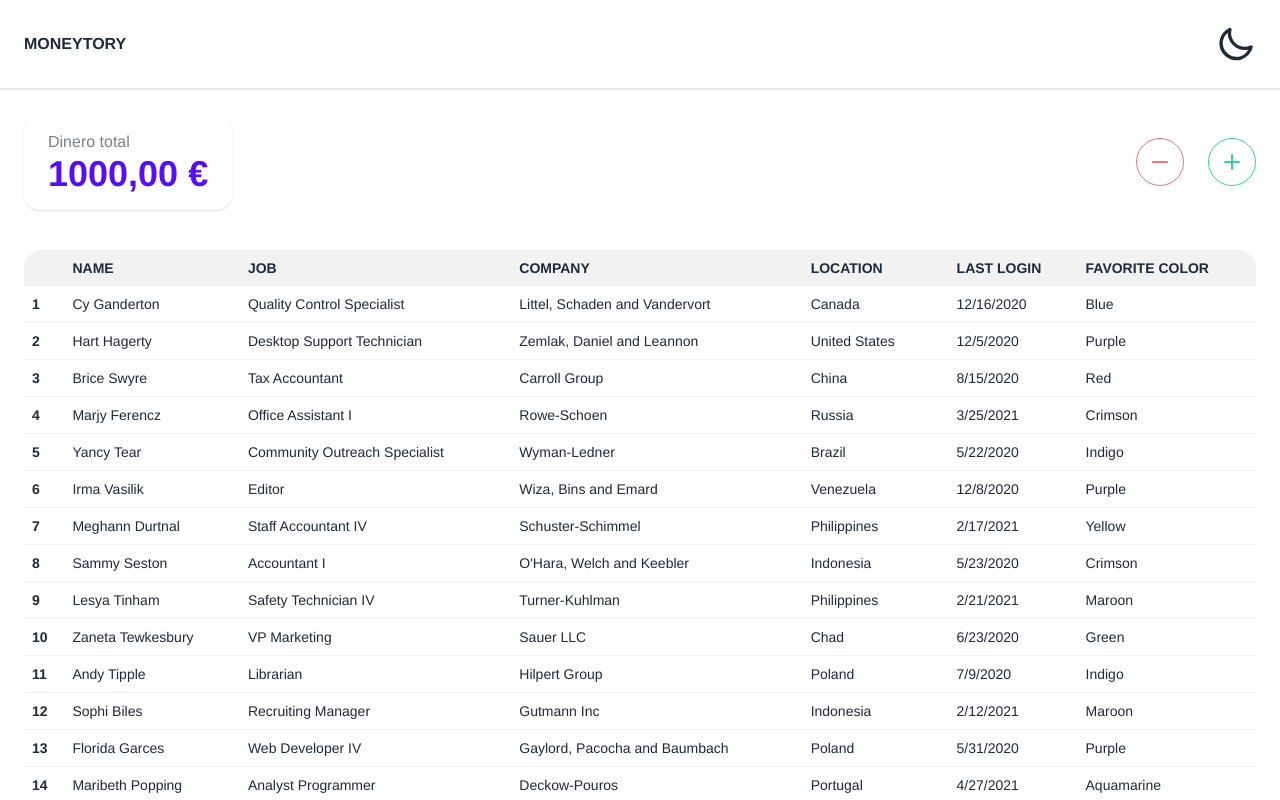
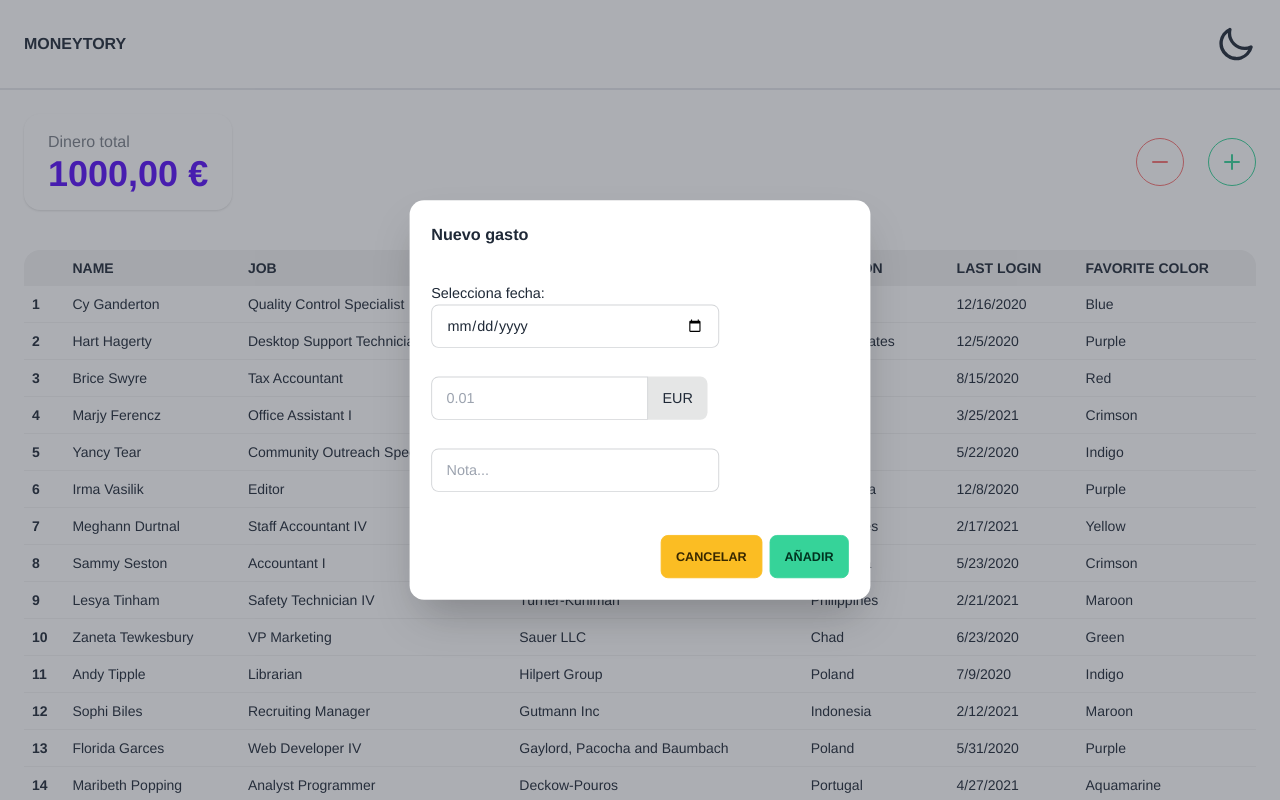
Before and after one commit to pablosirera/moneytory, a Vue app: page / in a window 1280 px wide. Both pictures are taken after a click on the button 1160 px from the left and 162 px from the top of the page. Shown: the top 800 px of the page. Built offline with nearby package versions, Linux system fonts and the light colour scheme.

Commit message:
show modal to increase or decrease money

```diff
--- a/src/App.vue
+++ b/src/App.vue
@@ -1,25 +1,48 @@
 <script setup>
 import BaseStat from '@/components/BaseStat.vue'
-import SwapTheme from './components/SwapTheme.vue'
-import CompactTable from './components/CompactTable.vue'
+import BaseHeader from '@/components/BaseHeader.vue'
+import CompactTable from '@/components/CompactTable.vue'
 import TableActionsButtons from '@/components/TableActionsButtons.vue'
+import NewExpendModal from '@/components/NewExpendModal.vue'
+import NewIncomeModal from '@/components/NewIncomeModal.vue'
+import { ref } from 'vue'
+
+const totalMoney = ref(1000)
+const shouldShowExpendModal = ref(false)
+const shouldShowIncomeModal = ref(false)
+
+const showExpendModal = () => {
+  shouldShowExpendModal.value = true
+}
+const closeExpendModal = () => {
+  shouldShowExpendModal.value = false
+}
+const showIncomeModal = () => {
+  shouldShowIncomeModal.value = true
+}
+const closeIncomeModal = () => {
+  shouldShowIncomeModal.value = false
+}
 </script>
 
 <template>
-  <header class="p-6 border-b-2 flex justify-between items-center">
-    <h1 class="font-bold uppercase">MoneyTory</h1>
-    <SwapTheme />
-  </header>
+  <BaseHeader />
   <main class="m-6">
     <section class="flex justify-between items-center">
-      <BaseStat title="Dinero total" value="1000" />
+      <BaseStat title="Dinero total" :value="totalMoney" />
       <div>
-        <TableActionsButtons />
+        <TableActionsButtons
+          @expend="showExpendModal"
+          @income="showIncomeModal"
+        />
       </div>
     </section>
     <section class="mt-10">
       <CompactTable />
     </section>
+
+    <NewExpendModal v-if="shouldShowExpendModal" @close="closeExpendModal" />
+    <NewIncomeModal v-if="shouldShowIncomeModal" @close="closeIncomeModal" />
   </main>
 </template>
 
--- /dev/null
+++ b/src/components/BaseDatepicker.vue
@@ -0,0 +1,31 @@
+<script setup>
+import { computed } from 'vue'
+
+const props = defineProps({
+  modelValue: {
+    type: [Date, String],
+    default: '',
+  },
+})
+const emit = defineEmits(['update:modelValue'])
+
+const localValue = computed({
+  get: () => {
+    return props.modelValue
+  },
+  set: newValue => {
+    emit('update:modelValue', newValue)
+  },
+})
+</script>
+
+<template>
+  <div class="flex flex-col">
+    <label>Selecciona fecha:</label>
+    <input
+      v-model="localValue"
+      type="date"
+      class="input input-bordered w-full max-w-xs"
+    />
+  </div>
+</template>
--- /dev/null
+++ b/src/components/BaseHeader.vue
@@ -0,0 +1,12 @@
+<script setup>
+import SwapTheme from '@/components/SwapTheme.vue'
+</script>
+
+<template>
+  <header class="p-6 border-b-2 flex justify-between items-center">
+    <a href="/">
+      <h1 class="font-bold uppercase">MoneyTory</h1>
+    </a>
+    <SwapTheme />
+  </header>
+</template>
--- /dev/null
+++ b/src/components/BodyExpendIncomeModal.vue
@@ -0,0 +1,56 @@
+<script setup>
+import { ref } from 'vue'
+import BaseDatepicker from './BaseDatepicker.vue'
+
+defineProps({
+  title: {
+    type: String,
+    required: true,
+  },
+})
+const emit = defineEmits(['close', 'add'])
+
+const form = ref({})
+
+const addData = () => {
+  emit('add', form.value)
+}
+</script>
+
+<template>
+  <div class="modal visible opacity-100 pointer-events-auto">
+    <div class="modal-box">
+      <h3 class="font-bold text-lg mb-10">{{ title }}</h3>
+
+      <BaseDatepicker v-model="form.expendDate" />
+
+      <div class="form-control mt-8">
+        <label class="input-group">
+          <input
+            v-model="form.money"
+            type="text"
+            placeholder="0.01"
+            class="input input-bordered"
+          />
+          <span>EUR</span>
+        </label>
+      </div>
+
+      <div class="form-control mt-8">
+        <input
+          v-model="form.notes"
+          type="text"
+          placeholder="Nota..."
+          class="input input-bordered w-full max-w-xs"
+        />
+      </div>
+
+      <div class="modal-action mt-12">
+        <button class="btn btn-warning" @click="$emit('close')">
+          Cancelar
+        </button>
+        <button class="btn btn-success" @click="addData">Añadir</button>
+      </div>
+    </div>
+  </div>
+</template>
--- /dev/null
+++ b/src/components/NewExpendModal.vue
@@ -0,0 +1,17 @@
+<script setup>
+import BodyExpendIncomeModal from './BodyExpendIncomeModal.vue'
+
+defineEmits(['close', 'add'])
+
+const addExpendMoney = value => {
+  console.log(value)
+}
+</script>
+
+<template>
+  <BodyExpendIncomeModal
+    title="Nuevo gasto"
+    @close="$emit('close')"
+    @add="addExpendMoney"
+  />
+</template>
--- /dev/null
+++ b/src/components/NewIncomeModal.vue
@@ -0,0 +1,17 @@
+<script setup>
+import BodyExpendIncomeModal from './BodyExpendIncomeModal.vue'
+
+defineEmits(['close', 'add'])
+
+const addIncomeMoney = value => {
+  console.log(value)
+}
+</script>
+
+<template>
+  <BodyExpendIncomeModal
+    title="Nuevo ingreso"
+    @close="$emit('close')"
+    @add="addIncomeMoney"
+  />
+</template>
--- a/src/components/SwapTheme.vue
+++ b/src/components/SwapTheme.vue
@@ -1,6 +1,5 @@
 <script setup>
 const changeTheme = event => {
-  console.log(event.target.checked)
   const { checked } = event.target
 
   document
--- a/src/components/TableActionsButtons.vue
+++ b/src/components/TableActionsButtons.vue
@@ -1,7 +1,12 @@
-<script setup></script>
+<script setup>
+defineEmits(['expend', 'income'])
+</script>
 
 <template>
-  <button class="btn btn-circle btn-outline btn-error mr-6">
+  <button
+    class="btn btn-circle btn-outline btn-error mr-6"
+    @click="$emit('expend')"
+  >
     <svg
       xmlns="http://www.w3.org/2000/svg"
       width="24"
@@ -17,7 +22,10 @@
       <line x1="5" y1="12" x2="19" y2="12" />
     </svg>
   </button>
-  <button class="btn btn-circle btn-success btn-outline">
+  <button
+    class="btn btn-circle btn-success btn-outline"
+    @click="$emit('income')"
+  >
     <svg
       xmlns="http://www.w3.org/2000/svg"
       width="24"
```
